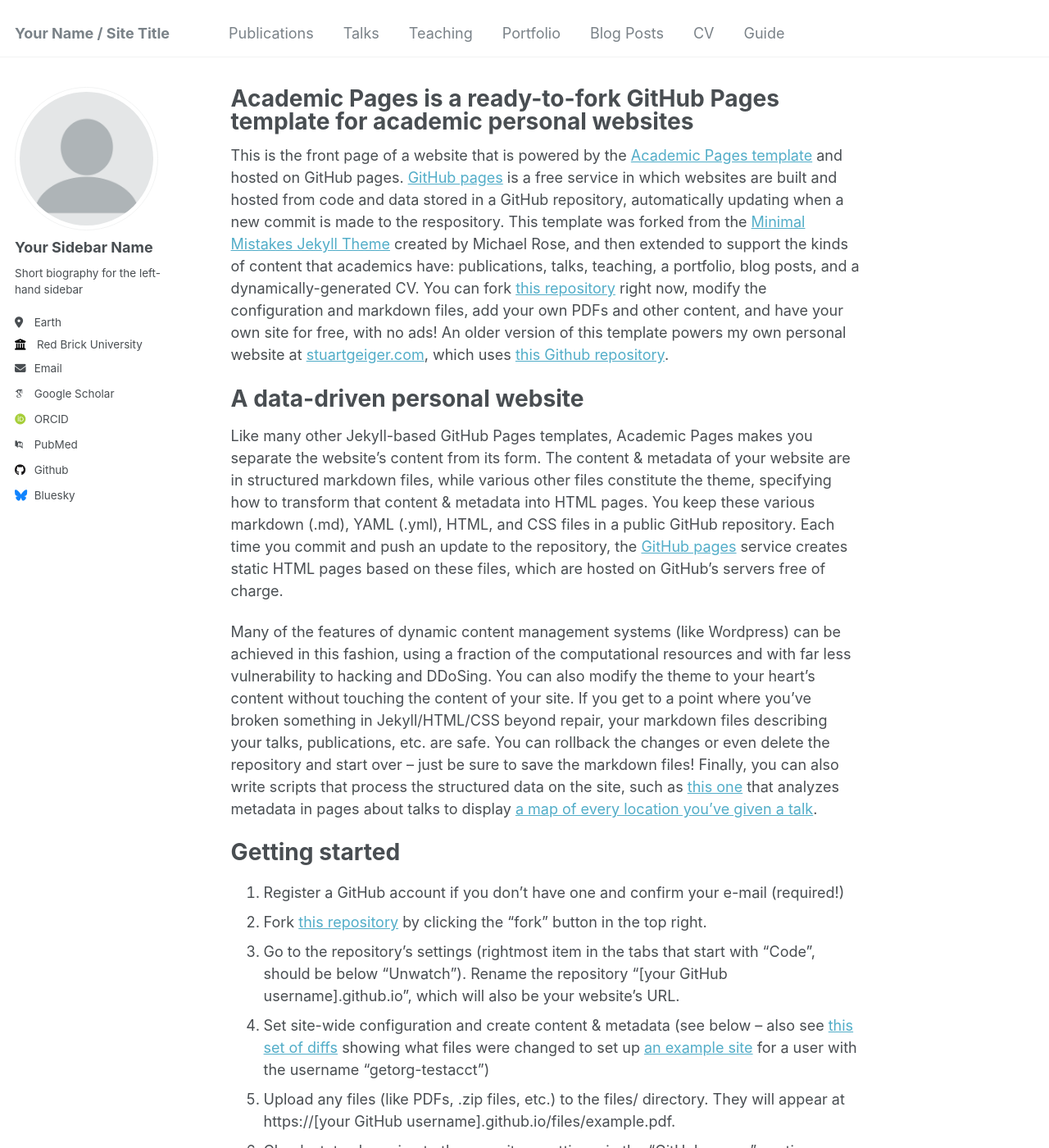
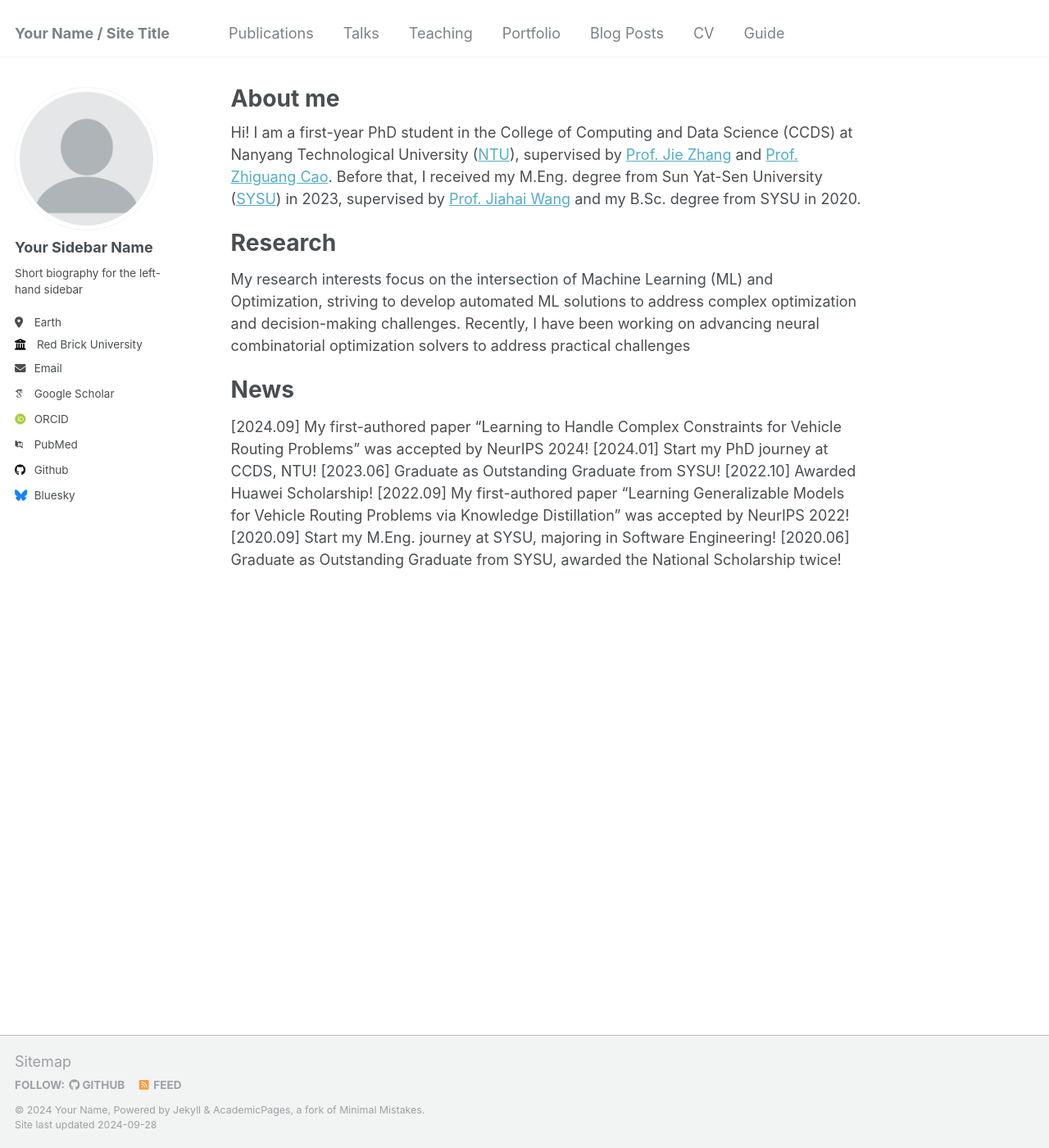
Before and after one commit to jieyibi/jieyibi.github.io, a Jekyll site: the page built from _pages/about.md, in a window 1280 px wide and 1400 px high. Shown: the whole window at 82% size. Built offline with Jekyll 4.4.1, drawn with Linux system fonts in a browser that asks for light colours; some web fonts are replaced; some of the changed text lies outside the part shown.

Commit message:
update main

```diff
--- a/_pages/about.md
+++ b/_pages/about.md
@@ -1,49 +1,25 @@
 ---
 permalink: /
-title: "Academic Pages is a ready-to-fork GitHub Pages template for academic personal websites"
+title: "About me"
 author_profile: true
 redirect_from:
   - /about/
   - /about.html
 ---
 
-This is the front page of a website that is powered by the [Academic Pages template](https://github.com/academicpages/academicpages.github.io) and hosted on GitHub pages. [GitHub pages](https://pages.github.com) is a free service in which websites are built and hosted from code and data stored in a GitHub repository, automatically updating when a new commit is made to the respository. This template was forked from the [Minimal Mistakes Jekyll Theme](https://mmistakes.github.io/minimal-mistakes/) created by Michael Rose, and then extended to support the kinds of content that academics have: publications, talks, teaching, a portfolio, blog posts, and a dynamically-generated CV. You can fork [this repository](https://github.com/academicpages/academicpages.github.io) right now, modify the configuration and markdown files, add your own PDFs and other content, and have your own site for free, with no ads! An older version of this template powers my own personal website at [stuartgeiger.com](http://stuartgeiger.com), which uses [this Github repository](https://github.com/staeiou/staeiou.github.io).
+Hi! I am a first-year PhD student in the College of Computing and Data Science (CCDS) at Nanyang Technological University ([NTU](https://www.ntu.edu.sg/)), supervised by [Prof. Jie Zhang](https://personal.ntu.edu.sg/zhangj/) and [Prof. Zhiguang Cao](https://zhiguangcaosg.github.io/). Before that, I received my M.Eng. degree from Sun Yat-Sen University ([SYSU](https://www.sysu.edu.cn/sysuen/)) in 2023, supervised by [Prof. Jiahai Wang](https://www.semanticscholar.org/author/Jiahai-Wang/2815388) and my B.Sc. degree from SYSU in 2020.
 
-A data-driven personal website
+Research
 ======
-Like many other Jekyll-based GitHub Pages templates, Academic Pages makes you separate the website's content from its form. The content & metadata of your website are in structured markdown files, while various other files constitute the theme, specifying how to transform that content & metadata into HTML pages. You keep these various markdown (.md), YAML (.yml), HTML, and CSS files in a public GitHub repository. Each time you commit and push an update to the repository, the [GitHub pages](https://pages.github.com/) service creates static HTML pages based on these files, which are hosted on GitHub's servers free of charge.
+My research interests focus on the intersection of Machine Learning (ML) and Optimization, striving to develop automated ML solutions to address complex optimization and decision-making challenges. Recently, I have been working on advancing neural combinatorial optimization solvers to address practical challenges
 
-Many of the features of dynamic content management systems (like Wordpress) can be achieved in this fashion, using a fraction of the computational resources and with far less vulnerability to hacking and DDoSing. You can also modify the theme to your heart's content without touching the content of your site. If you get to a point where you've broken something in Jekyll/HTML/CSS beyond repair, your markdown files describing your talks, publications, etc. are safe. You can rollback the changes or even delete the repository and start over -- just be sure to save the markdown files! Finally, you can also write scripts that process the structured data on the site, such as [this one](https://github.com/academicpages/academicpages.github.io/blob/master/talkmap.ipynb) that analyzes metadata in pages about talks to display [a map of every location you've given a talk](https://academicpages.github.io/talkmap.html).
 
-Getting started
+News
 ======
-1. Register a GitHub account if you don't have one and confirm your e-mail (required!)
-1. Fork [this repository](https://github.com/academicpages/academicpages.github.io) by clicking the "fork" button in the top right.
-1. Go to the repository's settings (rightmost item in the tabs that start with "Code", should be below "Unwatch"). Rename the repository "[your GitHub username].github.io", which will also be your website's URL.
-1. Set site-wide configuration and create content & metadata (see below -- also see [this set of diffs](http://archive.is/3TPas) showing what files were changed to set up [an example site](https://getorg-testacct.github.io) for a user with the username "getorg-testacct")
-1. Upload any files (like PDFs, .zip files, etc.) to the files/ directory. They will appear at https://[your GitHub username].github.io/files/example.pdf.
-1. Check status by going to the repository settings, in the "GitHub pages" section
-
-Site-wide configuration
-------
-The main configuration file for the site is in the base directory in [_config.yml](https://github.com/academicpages/academicpages.github.io/blob/master/_config.yml), which defines the content in the sidebars and other site-wide features. You will need to replace the default variables with ones about yourself and your site's github repository. The configuration file for the top menu is in [_data/navigation.yml](https://github.com/academicpages/academicpages.github.io/blob/master/_data/navigation.yml). For example, if you don't have a portfolio or blog posts, you can remove those items from that navigation.yml file to remove them from the header.
-
-Create content & metadata
-------
-For site content, there is one markdown file for each type of content, which are stored in directories like _publications, _talks, _posts, _teaching, or _pages. For example, each talk is a markdown file in the [_talks directory](https://github.com/academicpages/academicpages.github.io/tree/master/_talks). At the top of each markdown file is structured data in YAML about the talk, which the theme will parse to do lots of cool stuff. The same structured data about a talk is used to generate the list of talks on the [Talks page](https://academicpages.github.io/talks), each [individual page](https://academicpages.github.io/talks/2012-03-01-talk-1) for specific talks, the talks section for the [CV page](https://academicpages.github.io/cv), and the [map of places you've given a talk](https://academicpages.github.io/talkmap.html) (if you run this [python file](https://github.com/academicpages/academicpages.github.io/blob/master/talkmap.py) or [Jupyter notebook](https://github.com/academicpages/academicpages.github.io/blob/master/talkmap.ipynb), which creates the HTML for the map based on the contents of the _talks directory).
-
-**Markdown generator**
-
-I have also created [a set of Jupyter notebooks](https://github.com/academicpages/academicpages.github.io/tree/master/markdown_generator
-) that converts a CSV containing structured data about talks or presentations into individual markdown files that will be properly formatted for the Academic Pages template. The sample CSVs in that directory are the ones I used to create my own personal website at stuartgeiger.com. My usual workflow is that I keep a spreadsheet of my publications and talks, then run the code in these notebooks to generate the markdown files, then commit and push them to the GitHub repository.
-
-How to edit your site's GitHub repository
-------
-Many people use a git client to create files on their local computer and then push them to GitHub's servers. If you are not familiar with git, you can directly edit these configuration and markdown files directly in the github.com interface. Navigate to a file (like [this one](https://github.com/academicpages/academicpages.github.io/blob/master/_talks/2012-03-01-talk-1.md) and click the pencil icon in the top right of the content preview (to the right of the "Raw | Blame | History" buttons). You can delete a file by clicking the trashcan icon to the right of the pencil icon. You can also create new files or upload files by navigating to a directory and clicking the "Create new file" or "Upload files" buttons.
-
-Example: editing a markdown file for a talk
-![Editing a markdown file for a talk](/images/editing-talk.png)
-
-For more info
-------
-More info about configuring Academic Pages can be found in [the guide](https://academicpages.github.io/markdown/). The [guides for the Minimal Mistakes theme](https://mmistakes.github.io/minimal-mistakes/docs/configuration/) (which this theme was forked from) might also be helpful.
+[2024.09] My first-authored paper "Learning to Handle Complex Constraints for Vehicle Routing Problems" was accepted by NeurIPS 2024!
+[2024.01] Start my PhD journey at CCDS, NTU!
+[2023.06] Graduate as Outstanding Graduate from SYSU!
+[2022.10] Awarded Huawei Scholarship!
+[2022.09] My first-authored paper "Learning Generalizable Models for Vehicle Routing Problems via Knowledge Distillation" was accepted by NeurIPS 2022!
+[2020.09] Start my M.Eng. journey at SYSU, majoring in Software Engineering!
+[2020.06] Graduate as Outstanding Graduate from SYSU, awarded the National Scholarship twice!
```
